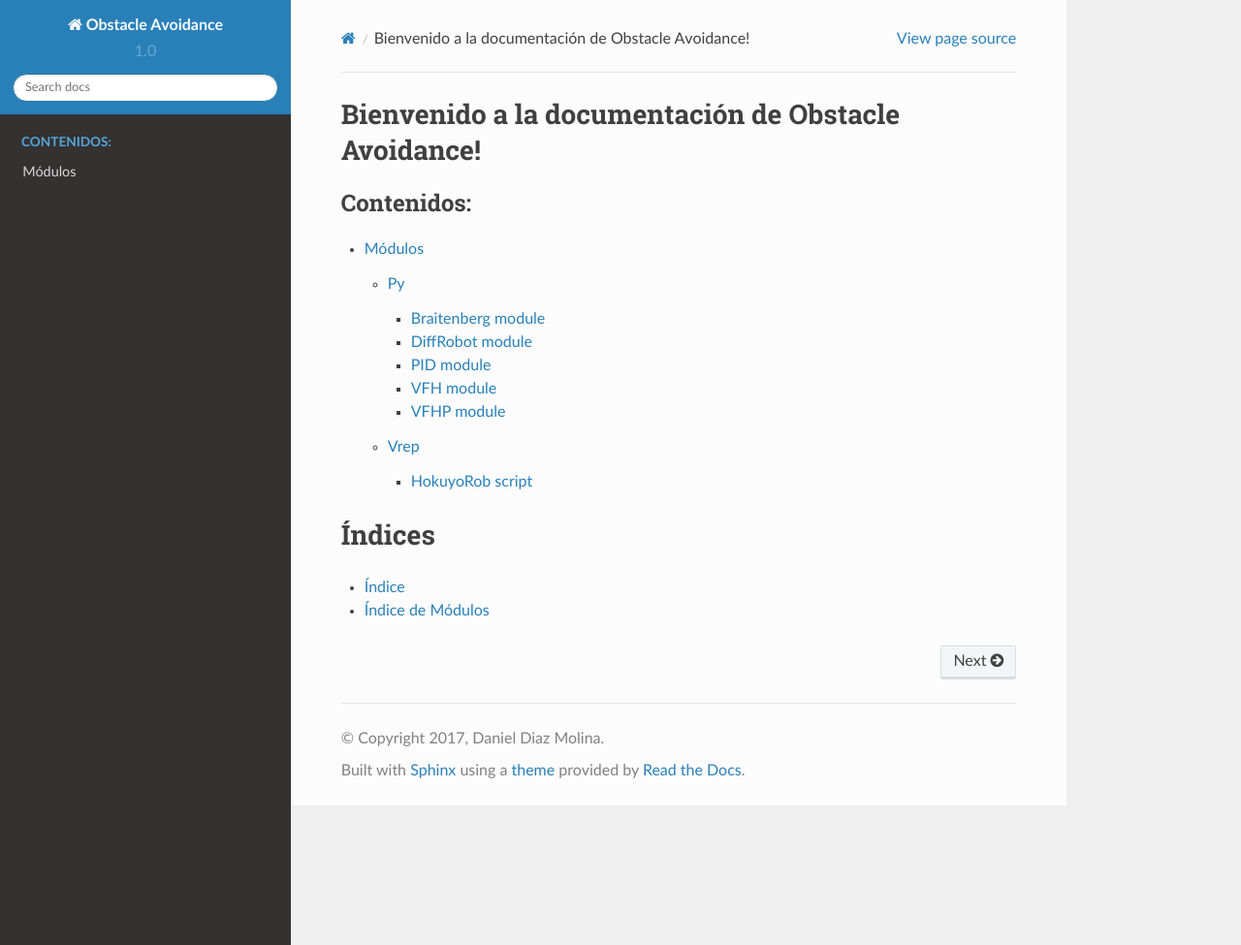
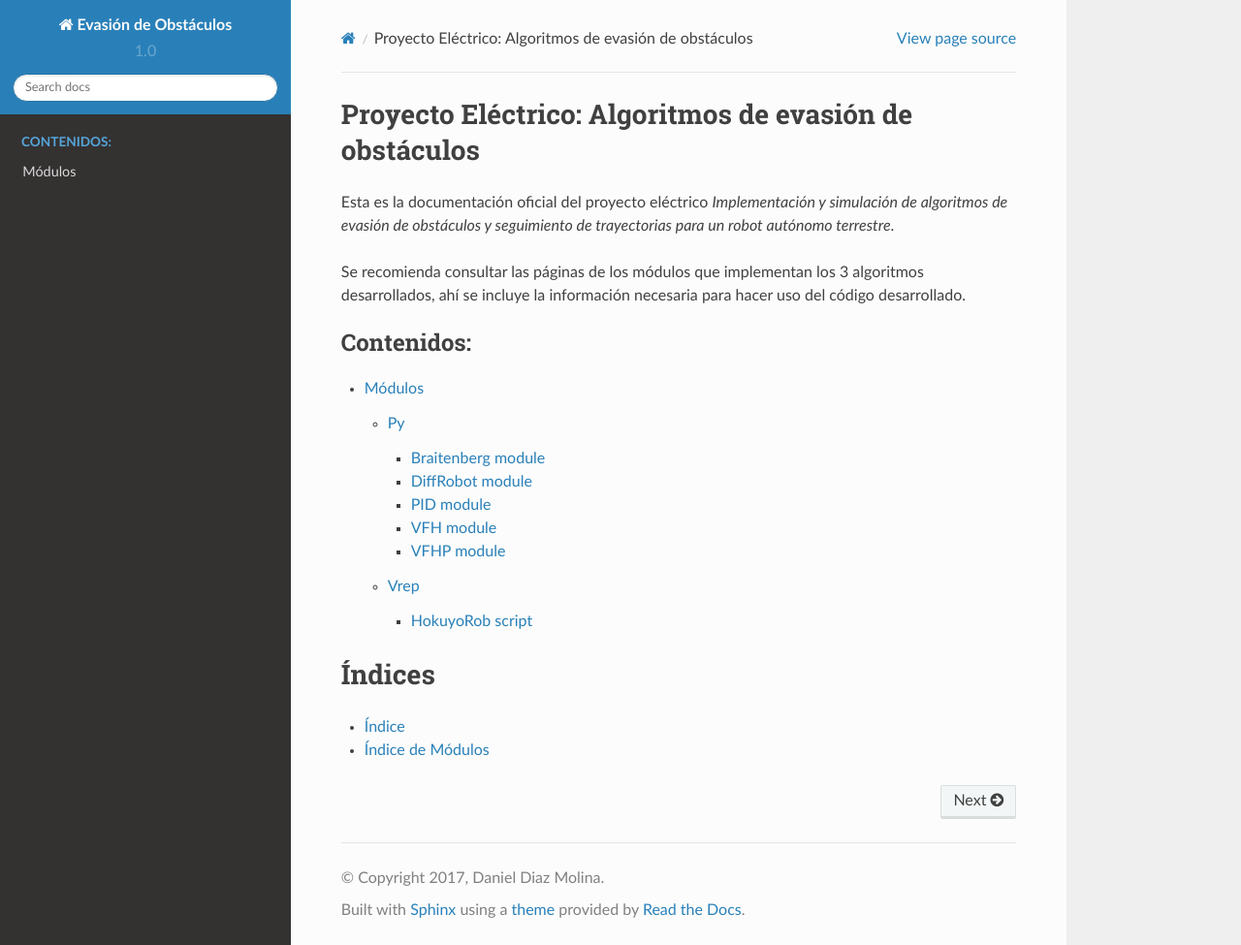
Before and after one commit to danidim13/Obstacle-Avoidance, a Sphinx documentation site: the page built from Doc/source/index.rst, in a window 1280 px wide and 975 px high. Shown: the whole window at 97% size. Built offline with Sphinx 7.4.7 and the Read the Docs theme 2.0.0, drawn with Linux system fonts in a browser that asks for light colours; formulas are drawn with MathJax 3.

Commit message:
Documentación: página principal y nombre del proyecto

```diff
--- a/Doc/source/conf.py
+++ b/Doc/source/conf.py
@@ -20,6 +20,7 @@ import os
 import sys
 sys.path.insert(0, os.path.abspath('.'))
 sys.path.insert(0, os.path.abspath('/home/daniel/Documents/UCR/XI Semestre/Proyecto/Codigo/Obstacle-Avoidance/Py'))
+#sys.path.insert(0, os.path.abspath('/home/daniel/Documents/UCR/XI Semestre/Proyecto/Codigo/Obstacle-Avoidance/Vrep'))
 
 
 # -- General configuration ------------------------------------------------
@@ -57,7 +58,7 @@ source_suffix = '.rst'
 master_doc = 'index'
 
 # General information about the project.
-project = u'Obstacle Avoidance'
+project = u'Evasión de Obstáculos'
 copyright = u'2017, Daniel Diaz Molina'
 author = u'Daniel Diaz Molina'
 
--- a/Doc/source/index.rst
+++ b/Doc/source/index.rst
@@ -3,8 +3,18 @@
    You can adapt this file completely to your liking, but it should at least
    contain the root `toctree` directive.
 
-Bienvenido a la documentación de Obstacle Avoidance!
-====================================================
+Proyecto Eléctrico: Algoritmos de evasión de obstáculos
+=======================================================
+
+Esta es la documentación oficial del proyecto eléctrico
+`Implementación y simulación de algoritmos de evasión de
+obstáculos y seguimiento de trayectorias para un robot
+autónomo terrestre`.
+
+Se recomienda consultar las páginas
+de los módulos que implementan los 3 algoritmos desarrollados,
+ahí se incluye la información necesaria para hacer uso del
+código desarrollado.
 
 .. toctree::
    :maxdepth: 3
```
